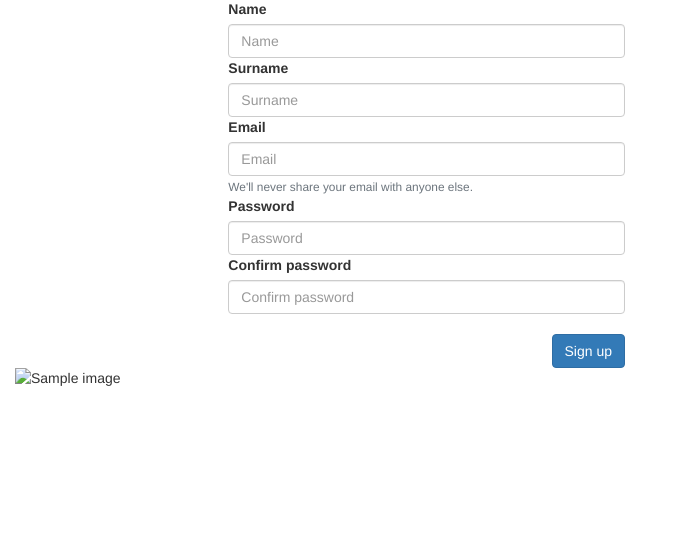
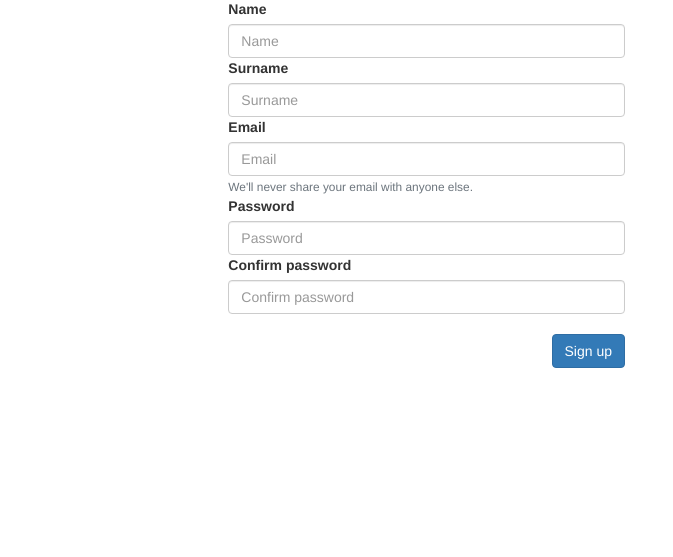
Before and after one commit to SimoneOcculto/desarrollo, a PHP site: page /registrazione.php in a window 1280 px wide. Shown: the part 115-672 px from the top of the page, without its empty margins (0-673 px from the left). Run offline with PHP 8.4, Linux system fonts and the light colour scheme; a stand-in replaces the project's code that opens the database connection; some libraries are stand-ins or nearby versions.

Commit message:
frontend

```diff
--- a/View/registrazione.php
+++ b/View/registrazione.php
@@ -107,11 +107,7 @@
                             </div>
                         </div>
                     </form>
-    <div class="col-md-10 col-lg-6 col-xl-7 d-flex align-items-center order-1 order-lg-2">
 
-        <img src="" class="img-fluid" alt="Sample image">
-
-    </div>
         <script type="text/javascript" src="Script.js"></script>
     </body>
 </html>
```
